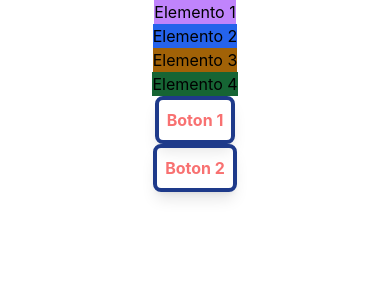
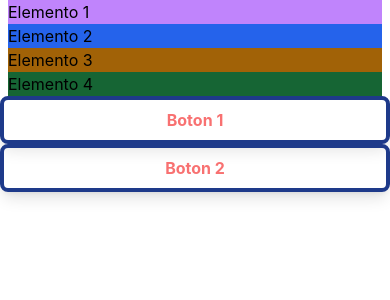
Before and after one commit to FredyAlexHoyosAriza/herramientas-estilos, a React (Create React App) app: page / in a window 390 px wide. Shown: the top 300 px of the page. Built offline with nearby package versions, Linux system fonts and the light colour scheme.

Commit message:
Se introduce un poco de diseño web responsive basado en tailwind

```diff
--- a/src/App.js
+++ b/src/App.js
@@ -3,7 +3,7 @@
 
 function App() {
   return (
-    <div className='flex flex-col items-center justify-center'>
+    <div className='flex flex-col md:flex-row'>
       <div className='mx-2 bg-purple-400'>Elemento 1</div>
       <div className='mx-2 bg-blue-600'>Elemento 2</div>
       <div className='mx-2 bg-yellow-700'>Elemento 3</div>
```
